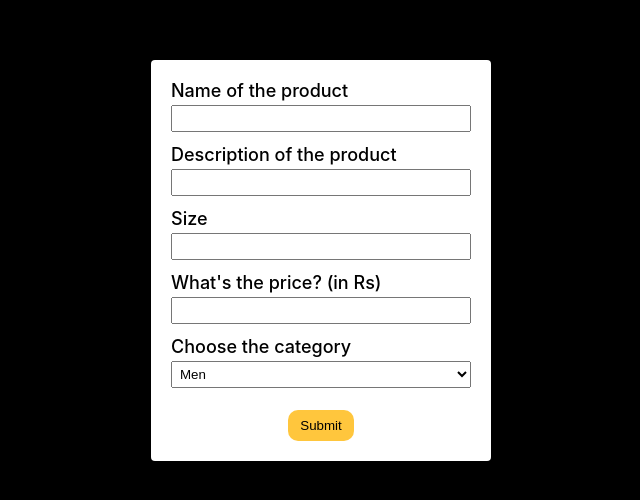
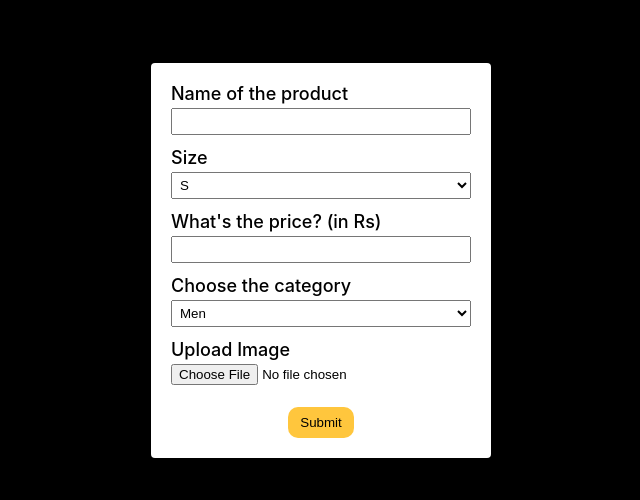
Before and after one commit to Bradeep/SportsDay, a React (Create React App) app: page /rentor in a window 1280 px wide. Shown: the part 140-640 px from the top of the page, without its empty margins (319-959 px from the left). Built offline with nearby package versions, Linux system fonts and the light colour scheme.

Commit message:
Rentor flow

```diff
--- a/src/views/rentee/EventCard/index.tsx
+++ b/src/views/rentee/EventCard/index.tsx
@@ -7,14 +7,6 @@ import Fallback from "components/Fallback";
 import Tooltip from "../../../components/Tooltip/index";
 
 import img from "../../../assets/images/athletics.jpg";
-
-import { sportImages } from "../../../constants/imageMap";
-
-// import {
-  // toStandardTime,
-  // isOverLapping,
-  // formattedDate,
-// } from "../../utilities/utils";
 
 import { EventsInterface } from "views/rentee";
 
@@ -111,7 +103,7 @@ const Events = ({
                     height={230}
                     width={298}
                     // src={event.img}
-                    src={sportImages[event.event_category.toLowerCase()] || ""}
+                    src={`http://localhost:3001${event.image}`}
                     fallbackSrc={img}
                   />
                   <div className={styles.event_descriptions}>
@@ -125,7 +117,7 @@ const Events = ({
                     <div className={styles.event_time_wrapper}>
                       <span>Price: </span>
                       <span className={styles.event_time}>
-                        {`$ ${event.price}`}
+                        &#8377; {`${event.price}`}
                       </span>
                     </div>
                     <Button
--- a/src/views/rentee/SelectedEvents/index.tsx
+++ b/src/views/rentee/SelectedEvents/index.tsx
@@ -5,9 +5,6 @@ import Fallback from "components/Fallback";
 import ImgWithFallback from "../../../components/ImgWithFallback/index";
 
 import fallbackIcon from "../../../assets/icons/athletics.svg";
-
-import { formattedDate, toStandardTime } from "../../../utilities/utils";
-import { sportIcons } from "../../../constants/imageMap";
 
 import { EventsInterface } from "views/rentee";
 
@@ -45,7 +42,7 @@ const SelectedEvents = ({ selectedEvents, onClickRemove }: IProps) => {
                     className={styles.selectedEvents_icon}
                     height={20}
                     width={20}
-                    src={sportIcons[event.event_category.toLowerCase()] || ""}
+                    src={`http://localhost:3001${event.image}`}
                     fallbackSrc={fallbackIcon as string}
                   />
 
@@ -55,11 +52,6 @@ const SelectedEvents = ({ selectedEvents, onClickRemove }: IProps) => {
                     </div>
                     <div className={styles.selectedEvents_category}>
                       {`(${event.event_category})`}
-                    </div>
-                    <div>{formattedDate(event.start_time)}</div>
-                    <div className={styles.selectedEvents_time}>
-                      {toStandardTime(event.start_time)} -{" "}
-                      {toStandardTime(event.end_time)}
                     </div>
                   </div>
                 </div>
--- a/src/views/rentee/index.tsx
+++ b/src/views/rentee/index.tsx
@@ -27,8 +27,7 @@ export interface EventsInterface {
   is_available: boolean;
   price: number;
   size: string;
-  start_time: string;
-  end_time: string;
+  image: string;
 }
 
 const Rentee = () => {
@@ -48,7 +47,7 @@ const Rentee = () => {
     const fetchData = async () => {
       try {
         setIsLoading(true);
-        const res = await fetch("data.json");
+        const res = await fetch("http://localhost:3001/api/events");
         const resData = await res?.json();
         setEvents(resData);
         setSelectedCategoryEvents(resData);
--- a/src/views/rentor/index.tsx
+++ b/src/views/rentor/index.tsx
@@ -6,53 +6,77 @@ import Button from "components/Button";
 const Rentor = () => {
     const formRef = useRef<HTMLFormElement>(null);
 
-    const onClickSubmit = () => {
-        formRef?.current?.submit()
-    }
-
-    const onSubmit = (event: React.FormEvent<HTMLFormElement>) => {
+    const onSubmit = async (event: React.FormEvent<HTMLFormElement>) => {
         event.preventDefault();
 
-        if(formRef.current){
+        if (formRef.current) {
             const formData = new FormData(formRef.current);
 
-            const values = Object.fromEntries(formData.entries());
-            console.log( values);
+            formData.append("is_available", "true");
+
+            try {
+                const response = await fetch("http://localhost:3001/api/events", {
+                    method: "POST",
+                    body: formData
+                });
+
+                if (!response.ok) {
+                    throw new Error(`HTTP error! Status: ${response.status}`);
+                }
+
+                const data = await response.json();
+                console.log("Response from server:", data);
+                window.alert("Successfully uploaded");
+                formRef.current.reset();
+            } catch (error) {
+                window.alert("Something went wrong! Please check the details and try again")
+                console.error("Error submitting form:", error);
+            }
         }
-        // window.alert('Form Submitted');
-    }
+    };
 
     return (
         <div className={styles.rentor_wrapper}>
-            <form className={styles.rentor_form} ref={formRef} onSubmit={onSubmit} action="#">
+            <form className={styles.rentor_form} ref={formRef} onSubmit={onSubmit} action="#" encType="multipart/form-data">
                 <div className={styles.field_wrapper}>
                     <label className={styles.label} htmlFor="name">Name of the product</label>
-                    <input className={styles.input} id="name" name="name" />
-                </div>
-                <div className={styles.field_wrapper}>
-                    <label className={styles.label} htmlFor="description">Description of the product</label>
-                    <input className={styles.input} id="description" name="description" />
+                    <input className={styles.input} id="name" name="event_name" required />
                 </div>
                 <div className={styles.field_wrapper}>
                     <label className={styles.label} htmlFor="size">Size</label>
-                    <input className={styles.input} id="size" name="size" />
+                    <select className={styles.select_input} id="size" name="size" required>
+                        <option value="S">S</option>
+                        <option value="M">M</option>
+                        <option value="L">L</option>
+                        <option value="XL">XL</option>
+                    </select>
                 </div>
                 <div className={styles.field_wrapper}>
                     <label className={styles.label} htmlFor="price">What's the price? (in Rs)</label>
-                    <input className={styles.input} type="number" id="price" name="price" />
+                    <input className={styles.input} type="number" id="price" name="price" required />
                 </div>
                 <div className={styles.field_wrapper}>
                     <label className={styles.label} htmlFor="category">Choose the category</label>
-                    <select className={styles.select_input} id="category" name="category">
-                        <option value="men">Men</option>
-                        <option value="women">Women</option>
-                        <option value="kids">Kids</option>
-                        <option value="unisex">Unisex</option>
+                    <select className={styles.select_input} id="category" name="event_category" required>
+                        <option value="Men">Men</option>
+                        <option value="Women">Women</option>
+                        <option value="Kids">Kids</option>
+                        <option value="Unisex">Unisex</option>
                     </select>
+                </div>
+                <div className={styles.field_wrapper}>
+                    <label className={styles.label} htmlFor="image">Upload Image</label>
+                    <input
+                        className={styles.file_input}
+                        type="file"
+                        id="image"
+                        name="image"
+                        accept="image/*"
+                        required
+                    />
                 </div>
                 <Button
                     buttonColor="#ffc63d"
-                    onClick={onClickSubmit}
                     customClass={styles.submit_button}
                 >
                     {"Submit"}
```
Also changed, not shown: src/_tests_/dummyData.ts (+11 -22 lines), 2 other files (tests, documents, lock files or other folders).
